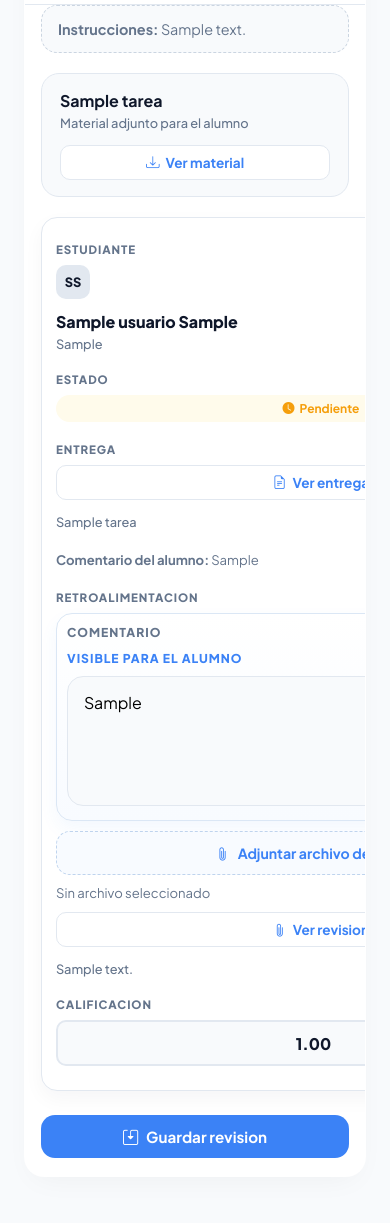
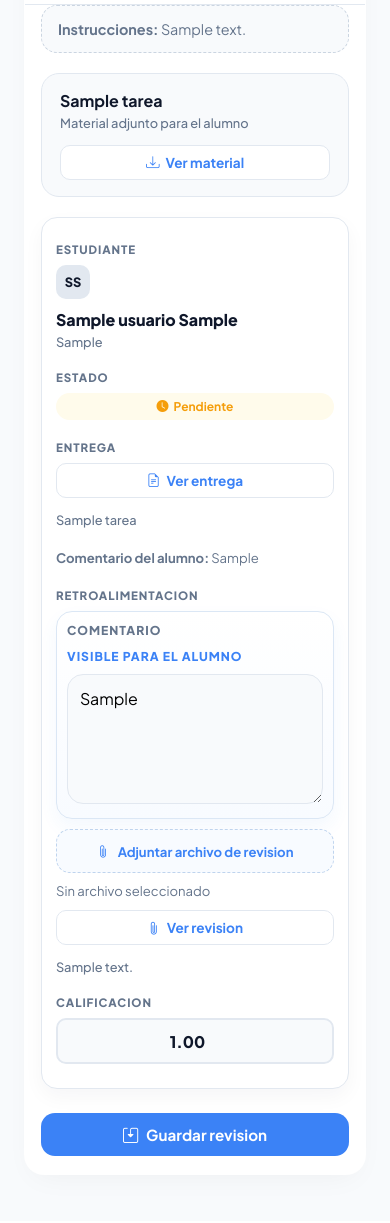
Before and after one commit to Gxacm/EduPortal, a Flask app: page /maestro/notas/general/1 in a window 390 px wide, after a click that opens the changed part. Shown: the part 421-1644 px from the top of the page. After the commit the page ends 1597 px from the top, so only its background shows below. Run offline with Flask 3, Linux system fonts and the light colour scheme; the visitor is signed in with stand-in values (Sample User, id 1); tables that the repository leaves empty hold one stand-in row (values such as "Sample post").

Commit message:
Nueva correccion en el apartado de revisar

```diff
--- a/templates/Panel_Maestro/notas_subir.html
+++ b/templates/Panel_Maestro/notas_subir.html
@@ -60,6 +60,18 @@ details[open] .chevron-icon { transform:rotate(180deg); color:var(--primary-blue
 .empty-state { text-align:center; padding:60px 20px; background:white; border-radius:24px; }
 .cell-heading { display:none; }
 @media (max-width:900px) {
+    .viewport-container,
+    .task-list,
+    .task-item,
+    .task-content,
+    .grade-table,
+    .grade-table tbody,
+    .grade-table tr,
+    .grade-table td,
+    .student-info,
+    .stack-actions,
+    .feedback-card,
+    .file-upload-box { min-width: 0; max-width: 100%; }
     .task-summary, .task-content { padding-left:20px; padding-right:20px; }
     .task-summary { gap: 14px; align-items: flex-start; }
     .task-icon-title { min-width: 0; flex: 1; }
@@ -67,20 +79,23 @@ details[open] .chevron-icon { transform:rotate(180deg); color:var(--primary-blue
     .task-title, .task-meta { overflow-wrap: anywhere; word-break: break-word; }
     .material-box { flex-direction: column; align-items: stretch; }
     .material-box > div { min-width: 0; }
-    .btn-view-content { width: 100%; justify-content: center; text-align: center; }
+    .btn-view-content { width: 100%; justify-content: center; text-align: center; white-space: normal; overflow-wrap: anywhere; }
     .grade-table, .grade-table thead, .grade-table tbody, .grade-table tr, .grade-table td { display:block; width:100%; }
     .grade-table { border-spacing:0; }
     .grade-table thead { display:none; }
-    .grade-table tr { background:#fff; border:1px solid var(--border-color); border-radius:18px; padding:16px; margin-bottom:14px; box-shadow:0 8px 20px rgba(15,23,42,.04); }
+    .grade-table tr { background:#fff; border:1px solid var(--border-color); border-radius:18px; padding:16px; margin-bottom:14px; box-shadow:0 8px 20px rgba(15,23,42,.04); overflow:hidden; }
     .grade-table td { border:none; border-radius:0; margin:0; padding:10px 0; background:transparent; }
     .grade-table td:first-child, .grade-table td:last-child { border:none; }
     .cell-heading { display:block; font-size:.72rem; text-transform:uppercase; letter-spacing:.08em; font-weight:800; color:var(--muted-text); margin-bottom:8px; }
-    .input-grade { width:100%; min-height:46px; }
+    .input-grade { width:100%; min-height:46px; max-width:100%; }
     .student-info { align-items: flex-start; }
     .student-info > div:last-child { min-width: 0; }
     .stack-actions { gap: 10px; }
     .feedback-label { flex-direction: column; align-items: flex-start; }
     .btn-save { width: 100%; justify-content: center; float: none; margin-top: 24px; }
+    .badge-status { max-width: 100%; flex-wrap: wrap; white-space: normal; }
+    .text-feedback,
+    .file-upload-trigger { max-width: 100%; }
 }
 @media (max-width:640px) {
     .viewport-container { padding:24px 14px; }
@@ -98,6 +113,8 @@ details[open] .chevron-icon { transform:rotate(180deg); color:var(--primary-blue
     .feedback-card { padding:12px; }
     .text-feedback { min-height:130px; }
     .file-upload-trigger { min-height: 44px; padding: 10px 12px; font-size: 0.88rem; }
+    .student-info { flex-direction: column; gap: 10px; }
+    .badge-status { justify-content: center; }
 }
 @media (max-width:420px) {
     .viewport-container { padding: 18px 10px; }
@@ -109,6 +126,9 @@ details[open] .chevron-icon { transform:rotate(180deg); color:var(--primary-blue
     .task-meta { font-size: 0.8rem; }
     .badge-status { width: 100%; justify-content: center; }
     .feedback-card { padding: 10px; border-radius: 16px; }
+    .text-feedback { padding: 12px; }
+    .file-upload-trigger { font-size: 0.82rem; }
+    .input-grade { padding: 10px 12px; }
 }
 </style>
 
```
